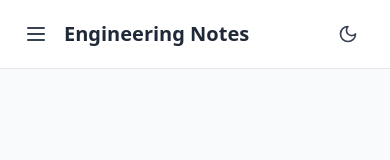
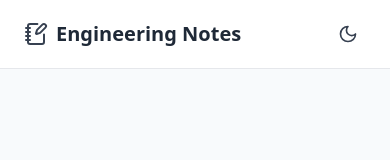
Before and after one commit to yashankkothari/Notes-Aid, a Next.js app in the folder notes-aid/: page /1 in a window 390 px wide. Shown: the top 160 px of the page. Built offline with nearby package versions, Linux system fonts and the light colour scheme.

Commit message:
Update Navbar component to include NotebookPen icon and improve layout

```diff
--- a/notes-aid/src/app/components/Navbar.tsx
+++ b/notes-aid/src/app/components/Navbar.tsx
@@ -1,20 +1,20 @@
 import React from "react"
 import { useTheme } from "next-themes"
-import { Sun, Moon, Menu } from "lucide-react"
+import { Sun, Moon,NotebookPen } from "lucide-react"
 
 const Navbar = () => {
   const { theme, setTheme } = useTheme()
 
   return (
     <nav className="w-full py-4 px-6 border-b transition-colors duration-200 bg-white dark:bg-gray-900">
-      <div className="max-w-7xl mx-auto flex items-center justify-between">
+      <div className="container mx-auto flex items-center justify-between">
         <div className="flex items-center space-x-4">
-          <button className="md:hidden">
-            <Menu className="w-6 h-6 text-gray-700 dark:text-gray-200" />
-          </button>
-          <h1 className="text-xl font-bold text-gray-800 dark:text-white">
+          <div onClick={() => window.location.href = "/"} className="flex items-center space-x-2 cursor-pointer">
+          <NotebookPen className="w-6 h-6 text-gray-700 dark:text-gray-200" />
+          <h1 className="text-xl font-bold text-gray-800 dark:text-white" >
             Engineering Notes
           </h1>
+          </div>
         </div>
 
         <div className="flex items-center space-x-4">
```
